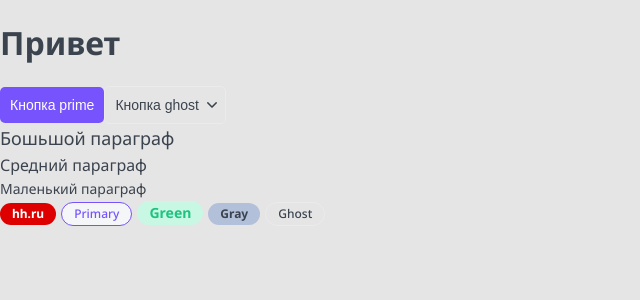
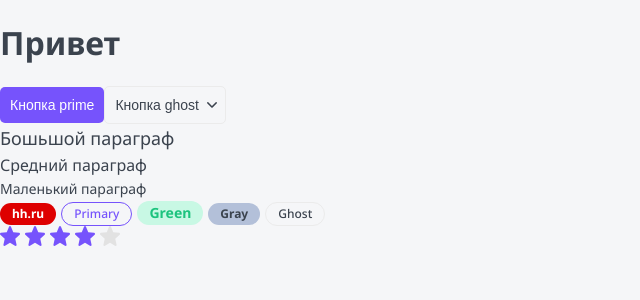
Before and after one commit to egoryan8/owl-top, a Next.js app: page / in a window 1280 px wide. Shown: the top 300 px of the page, without its empty margins (0-640 px from the left). Built offline with nearby package versions, Linux system fonts and the light colour scheme.

Commit message:
feat: add component Rating

```diff
--- /dev/null
+++ b/components/Rating/Rating.module.css
@@ -0,0 +1,7 @@
+.filled {
+  fill: var(--primary);
+}
+
+.star {
+  margin-right: 5px;
+}
--- /dev/null
+++ b/components/Rating/Rating.tsx
@@ -0,0 +1,41 @@
+import React from 'react';
+import styles from './Rating.module.css';
+import { RatingProps } from './Rating.props';
+import cn from 'classnames';
+import JSXStyle from 'styled-jsx/style';
+
+const Rating = ({ isEditable = false, rating, setRating, ...props }: RatingProps): JSX.Element => {
+  const [ratingArray, setRatingArray] = React.useState<JSX.Element[]>(new Array(5).fill(<></>));
+
+  React.useEffect(() => {
+    constructRating(rating);
+  }, [rating]);
+
+  const constructRating = (currentRating: number) => {
+    const updatedArray = ratingArray.map((rating: JSX.Element, index: number) => {
+      return (
+        <svg
+          className={cn(styles.star, {
+            [styles.filled]: index < currentRating,
+          })}
+          width="20"
+          height="20"
+          viewBox="0 0 20 20"
+          xmlns="http://www.w3.org/2000/svg"
+          fill="#E2E2E2">
+          <path d="M19.9477 7.55686C19.816 7.13427 19.4568 6.83508 19.0335 6.79511L13.2601 6.24816L10.9784 0.673859C10.81 0.264321 10.4267 0 10 0C9.57337 0 9.18991 0.264321 9.02252 0.673859L6.74084 6.24816L0.966519 6.79511C0.543233 6.83587 0.184799 7.13507 0.0523506 7.55686C-0.0793348 7.97946 0.0422796 8.44298 0.362414 8.73596L4.72665 12.7293L3.43985 18.6434C3.34571 19.0782 3.50745 19.5279 3.85322 19.7887C4.03908 19.9296 4.25743 20 4.47655 20C4.66485 20 4.8533 19.9478 5.0216 19.8427L10 16.7364L14.9775 19.8427C15.3427 20.0704 15.8018 20.0495 16.1468 19.7887C16.4926 19.5279 16.6543 19.0782 16.5602 18.6434L15.2734 12.7293L19.6376 8.73596C19.9576 8.44298 20.0794 7.98041 19.9477 7.55686Z" />
+        </svg>
+      );
+    });
+    setRatingArray(updatedArray);
+  };
+  return (
+    <div {...props}>
+      {ratingArray.map((rating, index) => (
+        <span key={index}>{rating}</span>
+      ))}
+    </div>
+  );
+};
+
+export default Rating;
--- a/pages/index.tsx
+++ b/pages/index.tsx
@@ -1,6 +1,7 @@
 import Button from '../components/Button/Button';
 import Htag from '../components/Htag/Htag';
 import P from '../components/P/P';
+import Rating from '../components/Rating/Rating';
 import Tag from '../components/Tag/Tag';
 
 export default function Home(): JSX.Element {
@@ -29,6 +30,7 @@
       <Tag size="s" color="ghost">
         Ghost
       </Tag>
+      <Rating rating={4}></Rating>
     </>
   );
 }
--- a/styles/globals.css
+++ b/styles/globals.css
@@ -4,7 +4,7 @@
   margin: 0;
   font-family: 'Noto Sans', sans-serif;
   color: var(--black);
-  background: #e5e5e5;
+  background: #f5f6f8;
 }
 
 a {
```
Also changed, not shown: components/Rating/Rating.props.ts (added, +8 -0 lines).
